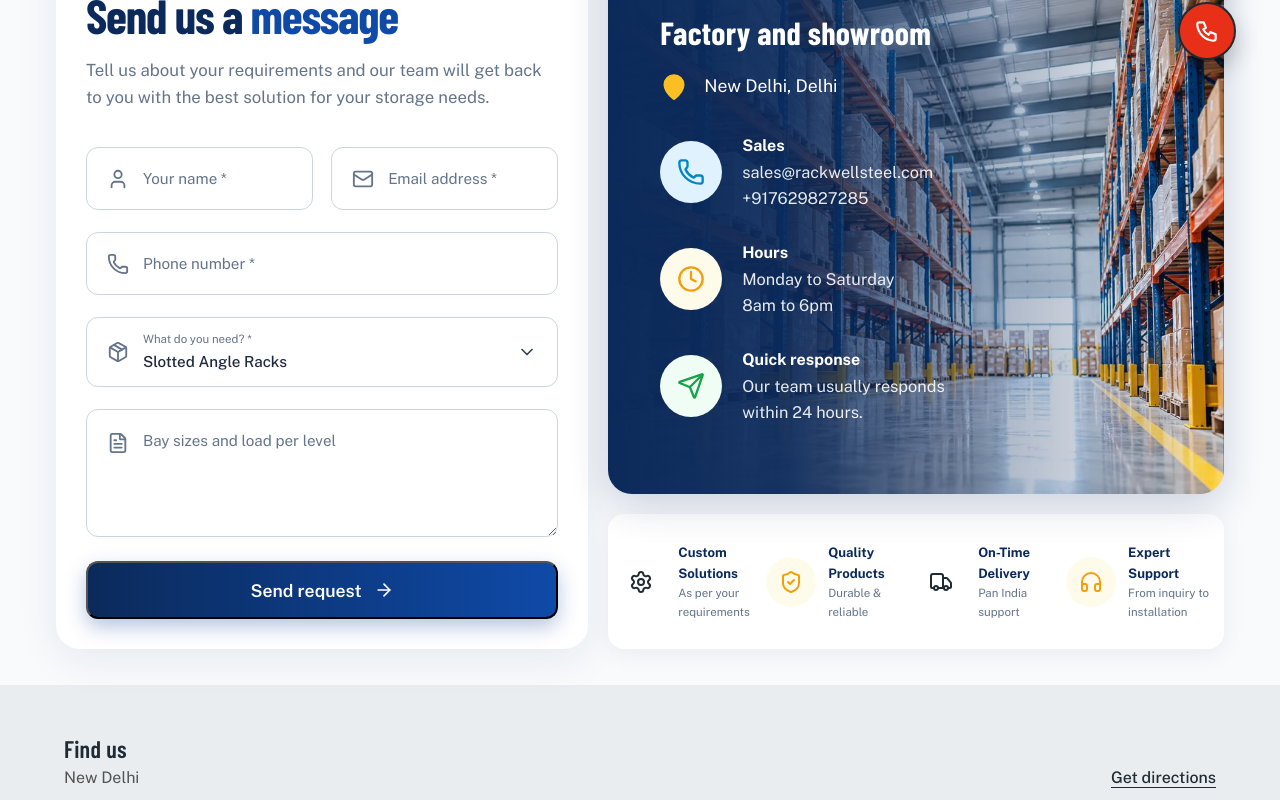
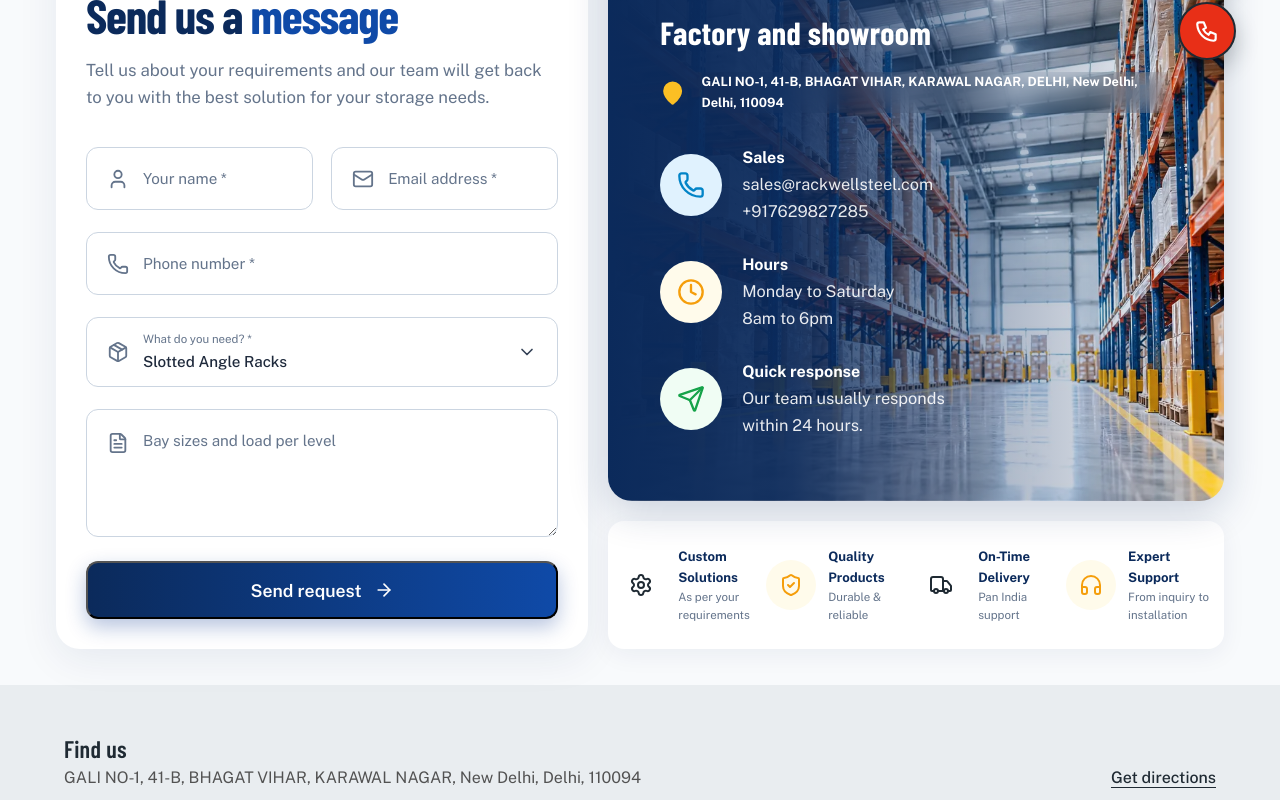
Before and after one commit to promozione-branding/sisco-rack, a Next.js app: page /contact in a window 1280 px wide. Shown: the part 700-1500 px from the top of the page. Built offline with nearby package versions, Linux system fonts and the light colour scheme; grey boxes are pictures that could not be loaded; a web font is replaced by a local one.

Commit message:
final changes

```diff
--- a/components/ContactForm.jsx
+++ b/components/ContactForm.jsx
@@ -27,15 +27,18 @@
 const infoRows = [
   {
     icon: Phone, bg: "bg-sky-100", color: "text-sky-600", title: "Sales",
-    lines: ["sales@rackwellsteel.com", "+917629827285"],
+    lines: [
+      { text: "sales@rackwellsteel.com", href: "mailto:sales@rackwellsteel.com" },
+      { text: "+917629827285", href: "tel:+917629827285" },
+    ],
   },
   {
     icon: Clock, bg: "bg-amber-50", color: "text-amber-500", title: "Hours",
-    lines: ["Monday to Saturday", "8am to 6pm"],
+    lines: [{ text: "Monday to Saturday" }, { text: "8am to 6pm" }],
   },
   {
     icon: Send, bg: "bg-green-50", color: "text-green-600", title: "Quick response",
-    lines: ["Our team usually responds", "within 24 hours."],
+    lines: [{ text: "Our team usually responds" }, { text: "within 24 hours." }],
   },
 ]
 
@@ -227,9 +230,10 @@
 
             <h3 className="mt-3 text-[2rem] font-bold leading-tight">Factory and showroom</h3>
 
-            <div className="mt-5 flex items-center gap-4 text-[1.1rem]">
+            <div className="mt-5 flex items-center gap-4 text-[0.8rem]">
               <MapPin className="h-7 w-7 fill-amber-400 text-amber-400" />
-              <span>New Delhi, Delhi</span>
+              <span className="font-bold backdrop-blur-md">GALI NO-1, 41-B, BHAGAT VIHAR, KARAWAL NAGAR,
+DELHI, New Delhi, Delhi, 110094</span>
             </div>
 
             <div className="mt-8 grid gap-7">
@@ -240,9 +244,20 @@
                   </span>
                   <div className="leading-relaxed">
                     <p className="font-bold">{title}</p>
-                    {lines.map((l) => (
-                      <p key={l} className="text-[1.02rem] text-white/90">{l}</p>
-                    ))}
+                    {lines.map(({ text, href }) =>
+                      href ? (
+                        <p key={text} className="text-[1.02rem]">
+                          <a
+                            href={href}
+                            className="text-white/90 underline-offset-4 transition hover:text-amber-400 hover:underline"
+                          >
+                            {text}
+                          </a>
+                        </p>
+                      ) : (
+                        <p key={text} className="text-[1.02rem] text-white/90">{text}</p>
+                      )
+                    )}
                   </div>
                 </div>
               ))}
--- a/components/Map.jsx
+++ b/components/Map.jsx
@@ -1,11 +1,12 @@
-export default function Map({
-  address = "New Delhi",
+export default function LocationMap({
+  address = "GALI NO-1, 41-B, BHAGAT VIHAR, KARAWAL NAGAR, New Delhi, Delhi, 110094",
   title = "Rackwell Steel location",
   zoom = 15,
   height = 450,
 }) {
   const query = encodeURIComponent(address)
   const src = `https://maps.google.com/maps?q=${query}&z=${zoom}&output=embed`
+  const viewUrl = `https://www.google.com/maps/search/?api=1&query=${query}`
   const directions = `https://www.google.com/maps/dir/?api=1&destination=${query}`
 
   return (
@@ -13,7 +14,14 @@
       <div className="mb-4 flex flex-col gap-1 sm:flex-row sm:items-end sm:justify-between">
         <div>
           <h2 className="text-2xl font-semibold">Find us</h2>
-          <p className="text-neutral-600">{address}</p>
+          <a
+            href={viewUrl}
+            target="_blank"
+            rel="noopener noreferrer"
+            className="text-neutral-600 underline-offset-4 transition hover:text-blue-700 hover:underline"
+          >
+            {address}
+          </a>
         </div>
         <a
           href={directions}
```
Also changed, not shown: lib/seo.js.
